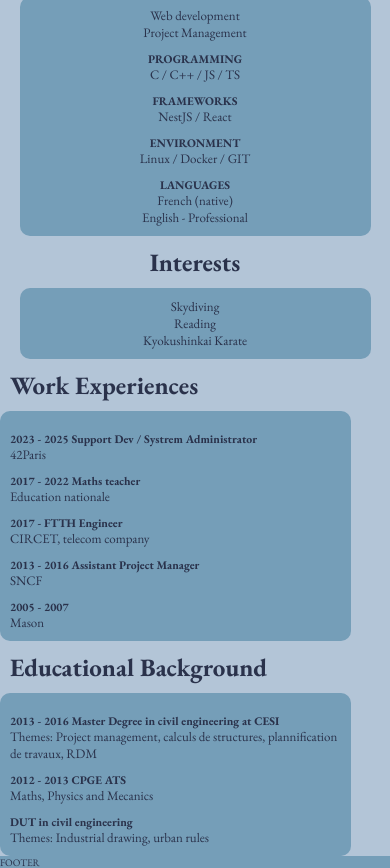
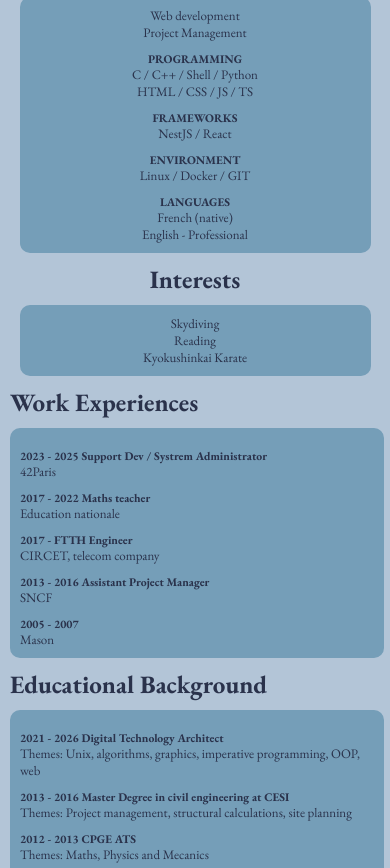
Before and after one commit to wakka42/wakka42.github.io, a website: page index.html in a window 390 px wide. Shown: the part 263-1131 px from the top of the page. Drawn offline with nearby package versions, Linux system fonts and the light colour scheme.

Commit message:
CV - Main minimal info / TODO: Create a template for the work experiences and educational background / make the main area responsive for mobile, then create a footer for contact or a contact section in aside

```diff
--- a/index.html
+++ b/index.html
@@ -38,7 +38,8 @@
             <li>Web development</li>
             <li> Project Management </li>
             <h3>PROGRAMMING</h3>
-            <li>C / C++ / JS / TS</li>
+            <li>C / C++ / Shell / Python</li>
+            <li>HTML / CSS / JS / TS</li>
             <h3>FRAMEWORKS</h3>
             <li>NestJS / React</li>
             <h3>ENVIRONMENT</h3>
@@ -76,14 +77,19 @@
         <h2>Educational Background</h2>
         <div class="block">
           <ul>
+            <h3>2021 - 2026 Digital Technology Architect</h3>
+            <li
+              >Themes: Unix, algorithms, graphics, imperative programming, OOP,
+              web
+            </li>
             <h3>2013 - 2016 Master Degree in civil engineering at CESI</h3>
             <li
-              >Themes: Project management, calculs de structures, plannification
-              de travaux, RDM</li
-            >
+              >Themes: Project management, structural calculations, site
+              planning
+            </li>
             <h3>2012 - 2013 CPGE ATS</h3>
-            <li>Maths, Physics and Mecanics</li>
-            <h3>DUT in civil engineering</h3>
+            <li>Themes: Maths, Physics and Mecanics</li>
+            <h3>2010 - 2012 DUT in civil engineering</h3>
             <li>Themes: Industrial drawing, urban rules</li>
           </ul>
         </div></main
--- a/scss/style.scss
+++ b/scss/style.scss
@@ -80,6 +80,12 @@ body {
       justify-content: center;
     }
   }
+  @include xs {
+    flex-direction: column;
+    justify-content: center;
+    align-items: center;
+    height: 100%;
+  }
 }
 
 .main {
@@ -90,8 +96,9 @@ body {
   align-items: start;
   .block {
     box-sizing: border-box;
-    width: 90%;
+    width: 96%;
     padding: 10px;
+    margin-left: 10px;
     border-radius: 10px;
     background-color: #759eb8;
     ul {
@@ -106,5 +113,5 @@ body {
 .footer {
   background-color: #759eb8;
   grid-area: footer;
-  height: 100px;
+  min-height: 70px;
 }
```
Also changed, not shown: css/style.css, 1 other file.
